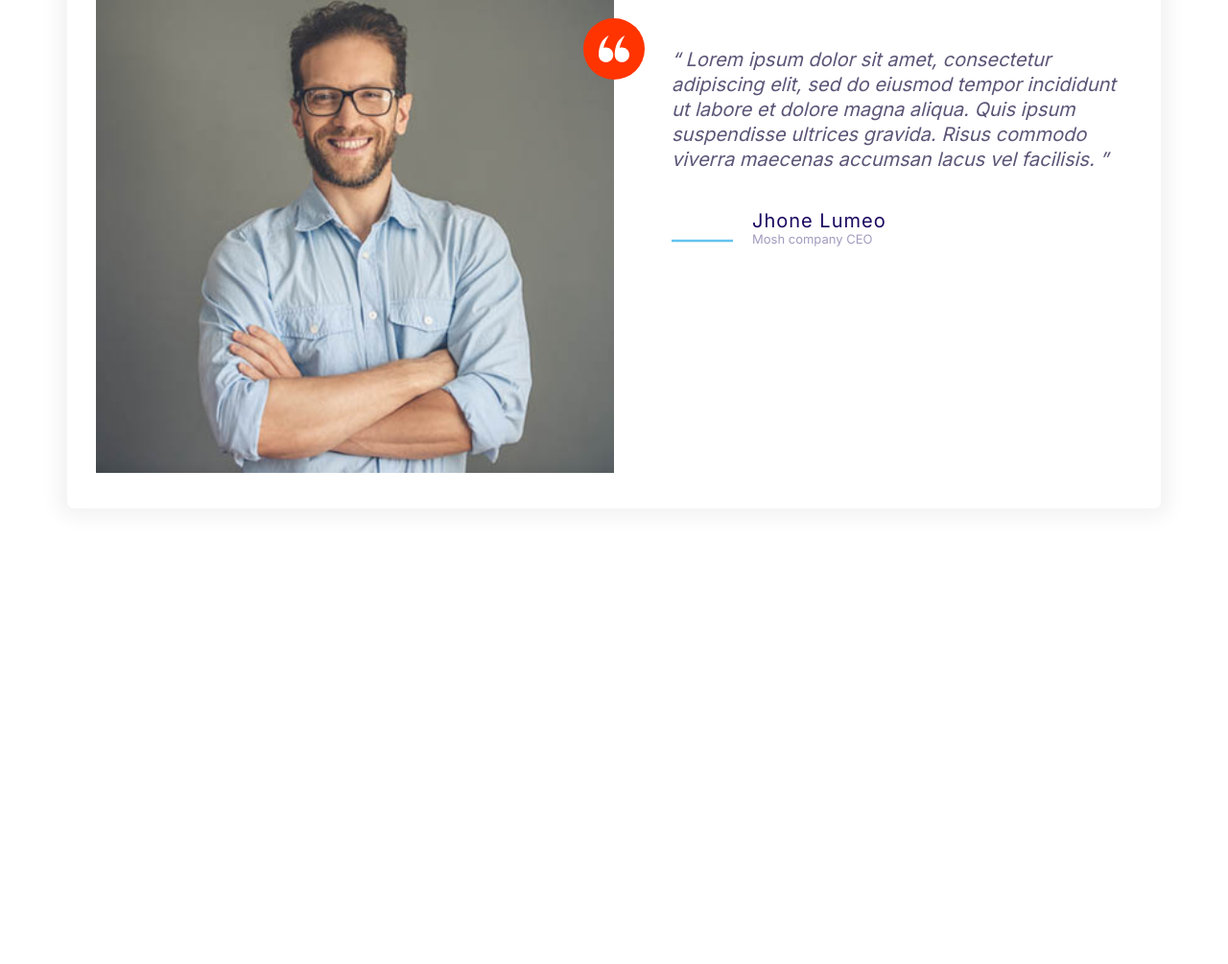
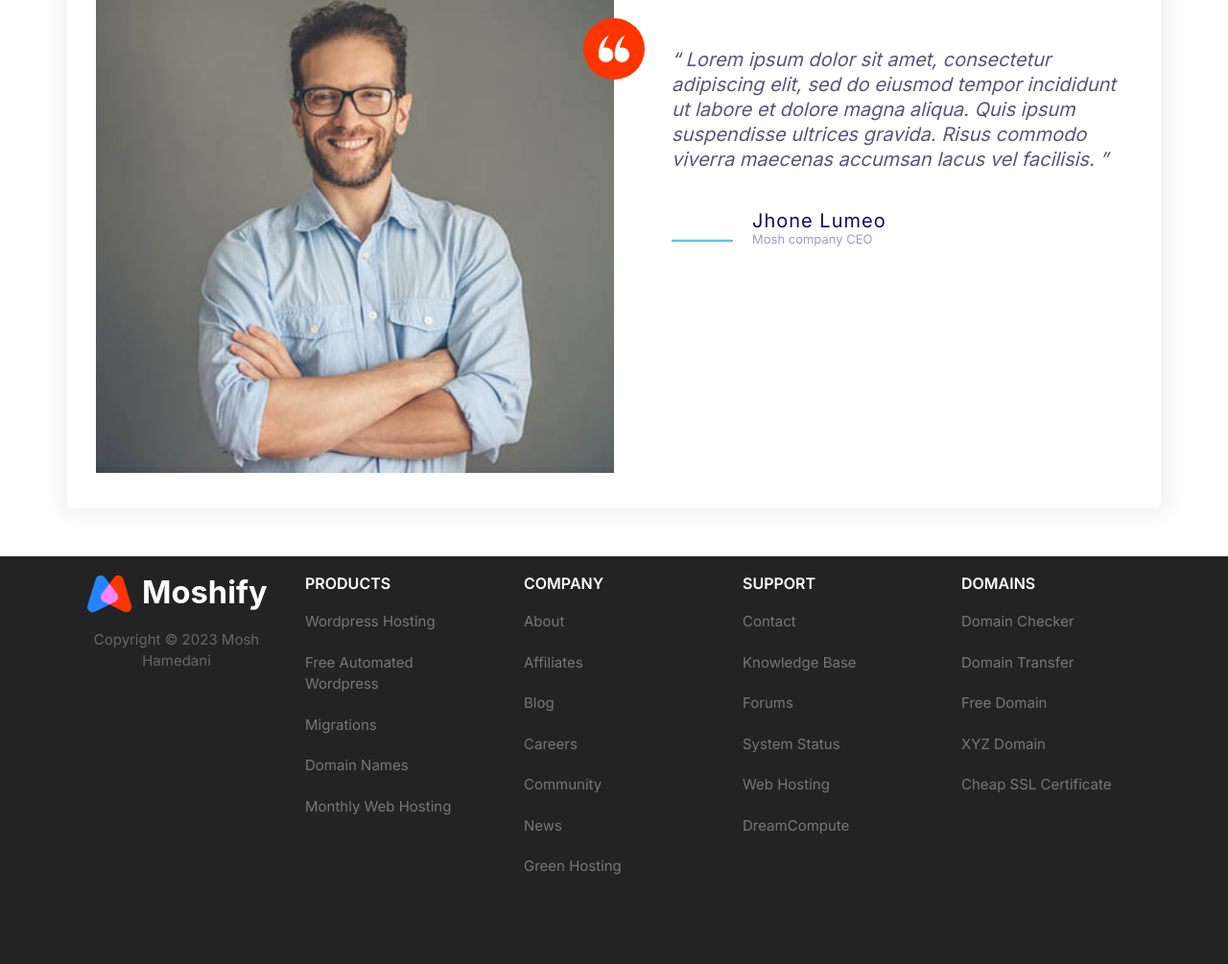
Before and after one commit to programmist/web-hosting, a plain HTML site: page index.html in a window 1280 px wide. Shown: the part 4847-5852 px from the top of the page at 96% size. Before the commit the page ends 5427 px from the top, so only its background shows below. Drawn offline with Linux system fonts and the light colour scheme.

Commit message:
Index assmeble: Add footer

```diff
--- a/index.html
+++ b/index.html
@@ -417,6 +417,101 @@
       </div>
     </section>
 
+    <footer class="block block--dark footer">
+      <div class="container grid footer__sections">
+        <!-- Menu Sections -->
+        <section class="collapsible footer__section">
+          <header class="collapsible__header">
+            <h2 class="collapsible__heading footer__heading">Products</h2>
+            <svg class="icon icon--white icon--medium collapsible__chevron">
+              <use xlink:href="images/sprite.svg#chevron"></use>
+            </svg>
+          </header>
+          <div class="collapsible__content">
+            <ul class="list footer__section-list">
+              <li class="list__item"><a href="#">Wordpress Hosting</a></li>
+              <li class="list__item">
+                <a href="#">Free Automated Wordpress</a>
+              </li>
+              <li class="list__item"><a href="#">Migrations</a></li>
+              <li class="list__item"><a href="#">Domain Names</a></li>
+              <li class="list__item"><a href="#">Monthly Web Hosting</a></li>
+            </ul>
+          </div>
+        </section>
+
+        <section class="collapsible footer__section">
+          <header class="collapsible__header">
+            <h2 class="collapsible__heading footer__heading">Company</h2>
+            <svg class="icon icon--white icon--medium collapsible__chevron">
+              <use xlink:href="images/sprite.svg#chevron"></use>
+            </svg>
+          </header>
+          <div class="collapsible__content">
+            <ul class="list footer__section-list">
+              <li class="list__item"><a href="#">About</a></li>
+              <li class="list__item">
+                <a href="#">Affiliates</a>
+              </li>
+              <li class="list__item"><a href="#">Blog</a></li>
+              <li class="list__item"><a href="#">Careers</a></li>
+              <li class="list__item"><a href="#">Community</a></li>
+              <li class="list__item"><a href="#">News</a></li>
+              <li class="list__item"><a href="#">Green Hosting</a></li>
+            </ul>
+          </div>
+        </section>
+
+        <section class="collapsible footer__section">
+          <header class="collapsible__header">
+            <h2 class="collapsible__heading footer__heading">Support</h2>
+            <svg class="icon icon--white icon--medium collapsible__chevron">
+              <use xlink:href="images/sprite.svg#chevron"></use>
+            </svg>
+          </header>
+          <div class="collapsible__content">
+            <ul class="list footer__section-list">
+              <li class="list__item"><a href="#">Contact</a></li>
+              <li class="list__item">
+                <a href="#">Knowledge Base</a>
+              </li>
+              <li class="list__item"><a href="#">Forums</a></li>
+              <li class="list__item"><a href="#">System Status</a></li>
+              <li class="list__item"><a href="#">Web Hosting</a></li>
+              <li class="list__item"><a href="#">DreamCompute</a></li>
+            </ul>
+          </div>
+        </section>
+
+        <section class="collapsible footer__section">
+          <header class="collapsible__header">
+            <h2 class="collapsible__heading footer__heading">Domains</h2>
+            <svg class="icon icon--white icon--medium collapsible__chevron">
+              <use xlink:href="images/sprite.svg#chevron"></use>
+            </svg>
+          </header>
+          <div class="collapsible__content">
+            <ul class="list footer__section-list">
+              <li class="list__item"><a href="#">Domain Checker</a></li>
+              <li class="list__item">
+                <a href="#">Domain Transfer</a>
+              </li>
+              <li class="list__item"><a href="#">Free Domain</a></li>
+              <li class="list__item"><a href="#">XYZ Domain</a></li>
+              <li class="list__item">
+                <a href="#">Cheap SSL Certificate</a>
+              </li>
+            </ul>
+          </div>
+        </section>
+
+        <section class="footer__brand">
+          <img src="images/logo.svg" alt="" />
+          <p class="footer__copyright">Copyright &copy; 2023 Mosh Hamedani</p>
+        </section>
+      </div>
+    </footer>
+
     <script src="js/collapsible.js"></script>
   </body>
 </html>
```
